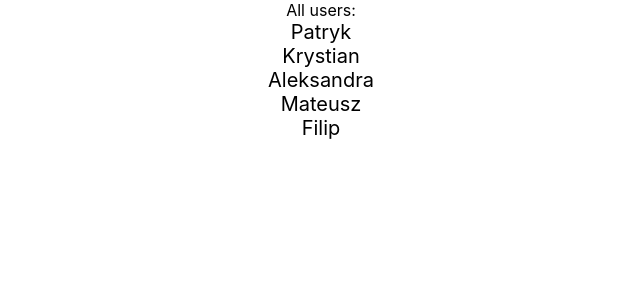
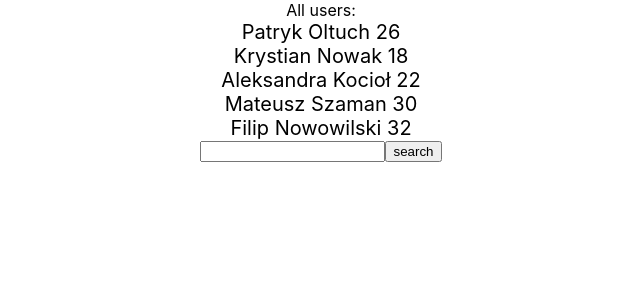
Before and after one commit to patryk-olti/Fetch, a React (Create React App) app: page / in a window 1280 px wide. Shown: the top 300 px of the page, without its empty margins (319-959 px from the left). Built offline with nearby package versions, Linux system fonts and the light colour scheme.

Commit message:
created search mechanizm

```diff
--- a/src/Components/User.js
+++ b/src/Components/User.js
@@ -1,6 +1,6 @@
 import React from "react";
 
-const User = ({ name }) => {
+const User = ({ firstName, lastName, age }) => {
 
     const styles = {
         fontSize: '20px',
@@ -9,7 +9,9 @@ const User = ({ name }) => {
 
     return(
         <div style={styles} >
-            <span> {name} </span>
+            <span> {firstName} </span>
+            <span> {lastName} </span>
+            <span> {age} </span>
         </div>
     )
 }
--- a/src/Components/UserList.js
+++ b/src/Components/UserList.js
@@ -5,7 +5,7 @@ import User from "./User";
 const UserList = ({ data }) => {
 
     const allUsers = data.map( item => (
-        <User name={item.firstName} />
+        <User key={item.id} firstName={item.firstName} lastName={item.lastName} age={item.age}  />
     ))
 
     return(
--- /dev/null
+++ b/src/Components/UserSearch.js
@@ -0,0 +1,31 @@
+import React, { useState } from "react";
+
+import User from "./User";
+
+const UserSearch = ({ data }) => {
+
+    const [ searchUser, setSearchUser ] = useState("");
+    const [ finder, setFinder ] = useState("");
+
+    const handleChange = (e) => {
+        let value = e.target.value;
+        setSearchUser(value);
+    }
+
+    const handleClick = (e) => {
+        e.preventDefault();
+        let value = data.find( item => item.firstName.toUpperCase() == searchUser.toUpperCase() );
+        setFinder(value);
+        setSearchUser("");
+    }
+
+    return(
+        <form>
+            <input type="text" value={searchUser} onChange={handleChange} />
+            <button onClick={handleClick} >search</button>
+            <User firstName={finder.firstName} lastName={finder.lastName} age={finder.age} />
+        </form>
+    )
+}
+
+export default UserSearch;
--- a/src/Containers/UsersContainer.js
+++ b/src/Containers/UsersContainer.js
@@ -1,6 +1,7 @@
 import React, { useState, useEffect } from "react";
 
 import UserList from "../Components/UserList";
+import UserSearch from "../Components/UserSearch";
 
 const UsersContainer = () => {
 
@@ -15,7 +16,7 @@ const UsersContainer = () => {
     return(
         <div>
             <UserList data={userList} />
-            { console.log(userList) }
+            <UserSearch data={userList} />
         </div>
     )
 }
```
